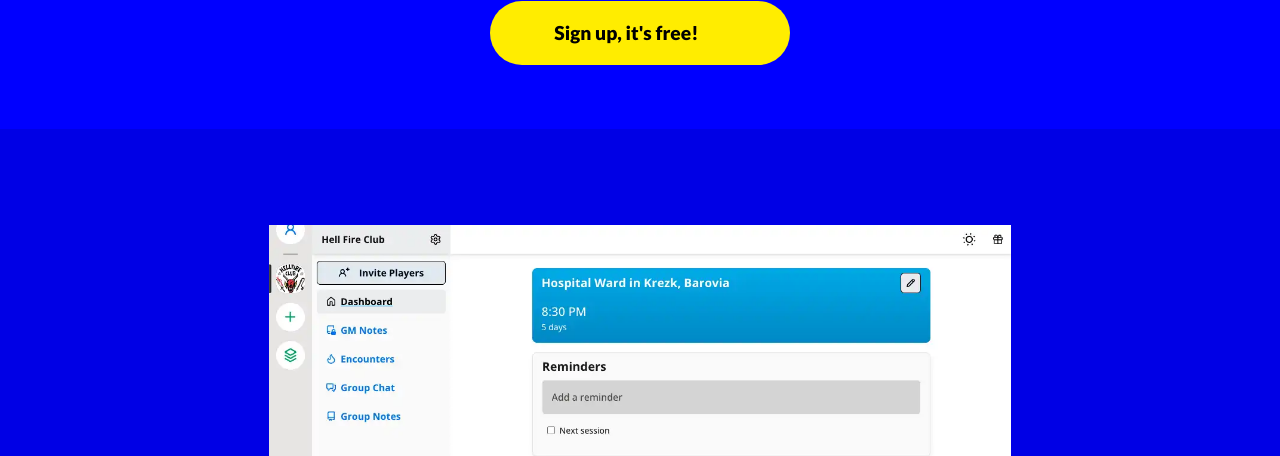
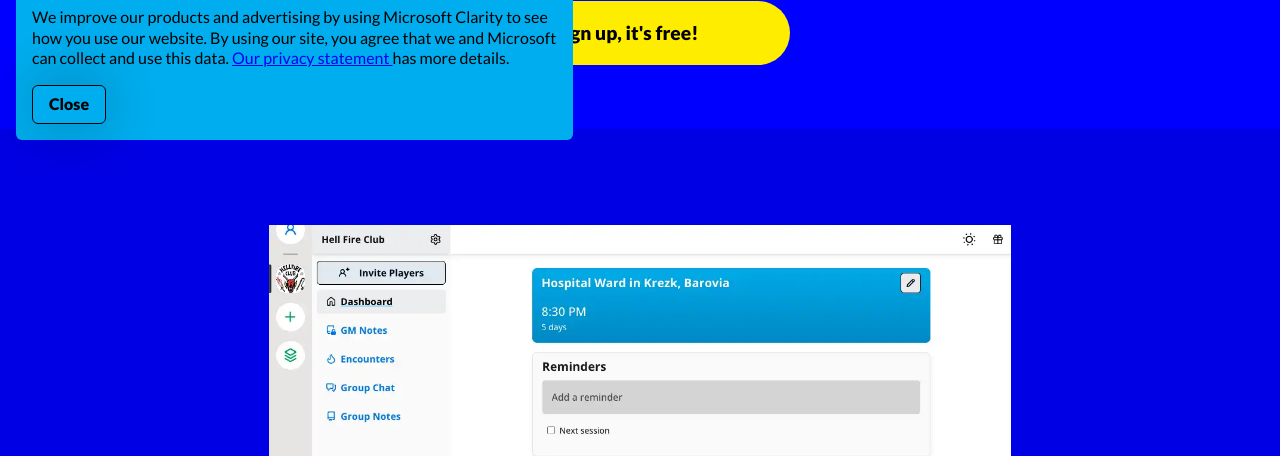
Before and after one commit to nurl-inc/website-astro, an Astro site: page / in a window 1280 px wide. Shown: the part 644-1100 px from the top of the page. Built offline with nearby package versions, Linux system fonts and the light colour scheme; Astro itself is replaced by a stand-in of ours; some icons are missing.

Commit message:
Update privacy policy and add disclosure component

```diff
--- /dev/null
+++ b/src/components/Disclosure.astro
@@ -0,0 +1,70 @@
+---
+
+---
+
+<div class="disclosure">
+  <p>
+    We improve our products and advertising by using Microsoft Clarity to see
+    how you use our website. By using our site, you agree that we and Microsoft
+    can collect and use this data. <a href="/legal/privacy"
+      >Our privacy statement
+    </a> has more details.
+  </p>
+  <button id="accept-btn"> Close</button>
+</div>
+
+<script>
+  const btn = document.getElementById("accept-btn");
+  const disclosure = document.querySelector(".disclosure");
+
+  if (window.localStorage.getItem("clarity-agreed") === "true") {
+    disclosure?.classList.add("hidden");
+  }
+
+  btn?.addEventListener("click", () => {
+    const disclosure = document.querySelector(".disclosure");
+    disclosure?.classList.add("hidden");
+    window.localStorage.setItem("clarity-agreed", "true");
+  });
+</script>
+
+<style>
+  .disclosure {
+    background-color: var(--manaBlue);
+    color: var(--tpkBlack);
+    padding: 1rem;
+    border-radius: 6px;
+    position: fixed;
+    bottom: 1rem;
+    max-width: 60ch;
+    left: 1rem;
+    right: 1rem;
+    z-index: 1000;
+  }
+
+  .hidden {
+    display: none;
+  }
+
+  .disclosure button {
+    appearance: none;
+    background-color: transparent;
+    color: var(--tpkBlack);
+    border: 1px solid var(--tpkBlack);
+    border-radius: 6px;
+    box-shadow: 0px 0px 63px 0px rgba(0, 0, 0, 0.31);
+    padding: 0.5rem 1rem;
+    cursor: pointer;
+    font-size: 1rem;
+    font-weight: 600;
+    margin-top: 1rem;
+    transition:
+      background-color,
+      color 0.2s ease-in-out;
+  }
+
+  .disclosure button:hover {
+    background-color: var(--tpkBlack);
+    color: var(--manaBlue);
+  }
+</style>
--- a/src/layouts/Layout.astro
+++ b/src/layouts/Layout.astro
@@ -1,6 +1,7 @@
 ---
 import Header from "../components/Header.astro";
 import Footer from "../components/Footer.astro";
+import Disclosure from "../components/Disclosure.astro";
 
 interface Props {
   title: string;
@@ -104,6 +105,8 @@ const n00bYellow = "#ffed00";
     <Header />
     <slot />
     <Footer />
+
+    <Disclosure />
   </body>
 </html>
 
```
Also changed, not shown: src/content/legal/privacy.mdoc.
